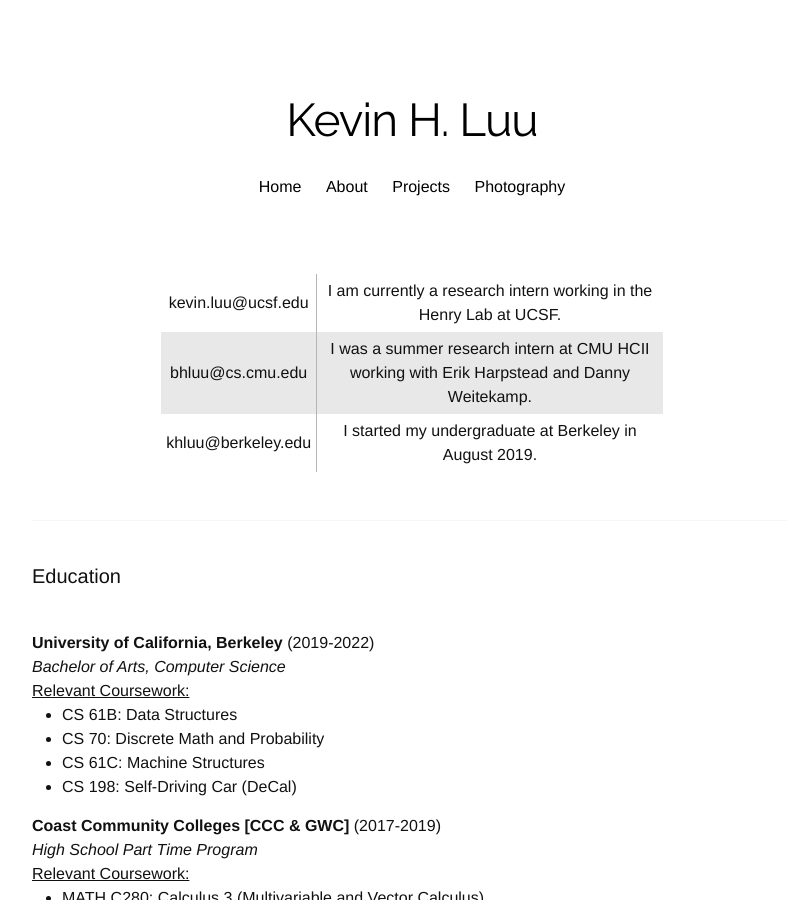
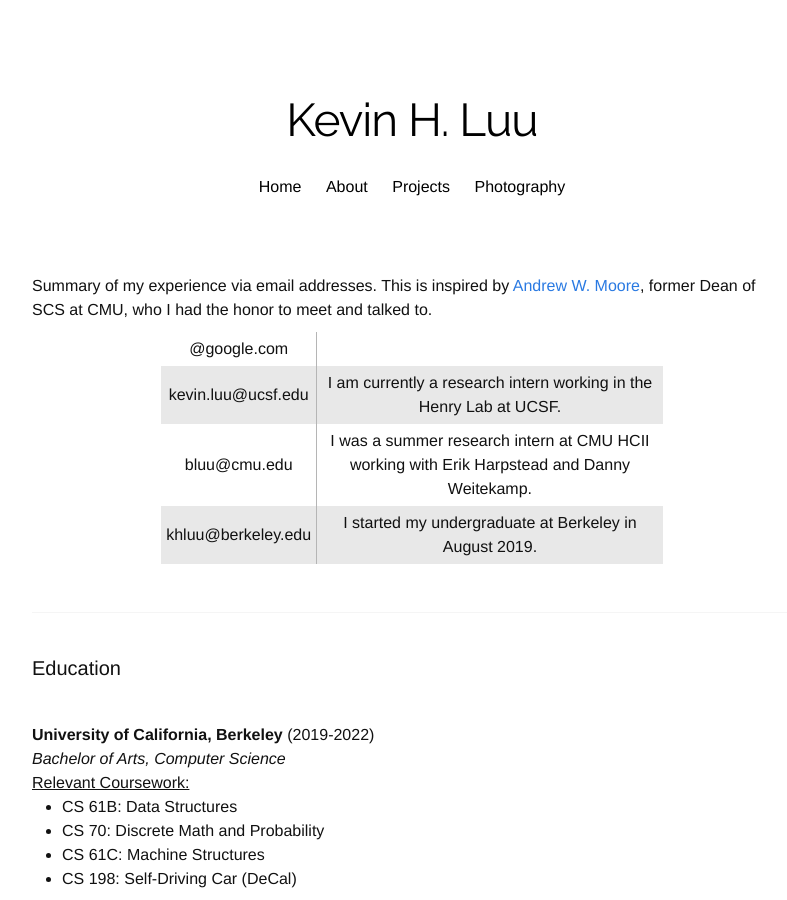
Before and after one commit to khluu/khluu.github.io, a Jekyll site: the page built from about.html, in a window 1280 px wide and 900 px high. Shown: the whole window, without its empty margins (228-1015 px from the left). Built offline with Jekyll 4.4.1, drawn with Linux system fonts in a browser that asks for light colours; nearby versions of some CDN libraries; some web fonts are replaced.

Commit message:
Update about.html

```diff
--- a/about.html
+++ b/about.html
@@ -5,13 +5,18 @@
 
 <!-- You can edit this whole page, remove it, or use it as basis for any non-post pages you have. -->
 <section class="content">
+  Summary of my experience via email addresses. This is inspired by <a href="http://www.cs.cmu.edu/~awm/index.html">Andrew W. Moore</a>, former Dean of SCS at CMU, who I had the honor to meet and talked to.
   <table style="text-align: left; margin-left: auto; margin-right: auto; width: 66%;" border="0" cellpadding="0" cellspacing="0">
+    <tr>
+      <td>@google.com</td>
+      <td></td>
+    </tr>
     <tr>
       <td>kevin.luu@ucsf.edu</td>
       <td>I am currently a research intern working in the Henry Lab at UCSF.</td>
     </tr>
     <tr>
-      <td>bhluu@cs.cmu.edu</td>
+      <td>bluu@cmu.edu</td>
       <td>I was a summer research intern at CMU HCII working with Erik Harpstead and Danny Weitekamp.</td>
     </tr>
     <tr>
```
